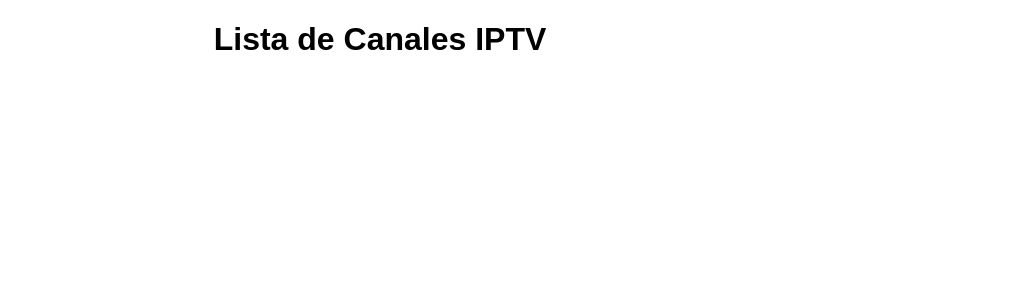
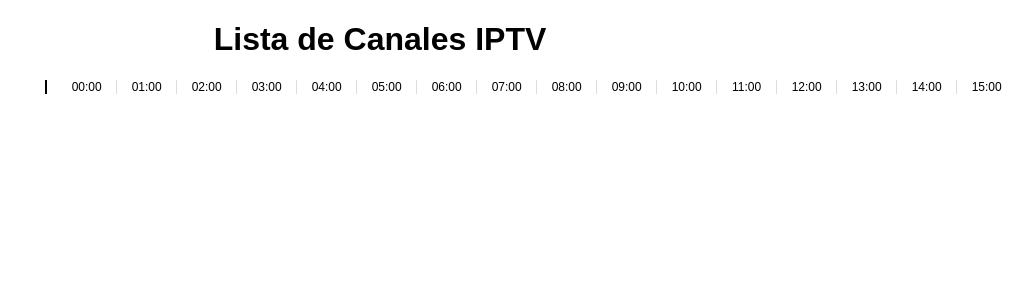
Before and after one commit to Pirito10/IPTV-Guide, a Flask app: page / in a window 1280 px wide. Shown: the top 300 px of the page, without its empty margins (260-1280 px from the left). Run offline with Flask 3, Linux system fonts and the light colour scheme; data that the repository does not hold is empty.

Commit message:
show timeline

```diff
--- a/templates/index.html
+++ b/templates/index.html
@@ -11,9 +11,17 @@
             text-align: center;
         }
 
+        .epg-container {
+            display: flex;
+            flex-direction: row;
+            justify-content: center;
+            align-items: flex-start;
+            overflow-x: auto;
+            width: 100%;
+        }
+
         .channel-container {
             width: 300px;
-            margin: auto;
             display: flex;
             flex-direction: column;
             align-items: center;
@@ -37,14 +45,52 @@
             color: blue;
             text-decoration: underline;
         }
+
+        .timeline-container {
+            display: flex;
+            flex-direction: column;
+            overflow-x: auto;
+            width: calc(100% - 300px);
+            border-left: 2px solid #000;
+            padding-left: 10px;
+        }
+
+        .timeline {
+            display: flex;
+            justify-content: space-between;
+            width: 1440px;
+            /* 60px por cada hora (24h) */
+            position: relative;
+        }
+
+        .timeline div {
+            width: 60px;
+            text-align: center;
+            font-size: 12px;
+            border-right: 1px solid #ddd;
+        }
     </style>
 </head>
 
 <body>
     <h1>Lista de Canales IPTV</h1>
-    <div class="channel-container" id="channel-list"></div>
+    <div class="epg-container">
+        <div class="channel-container" id="channel-list"></div>
+        <div class="timeline-container">
+            <div class="timeline" id="timeline"></div>
+        </div>
+    </div>
 
     <script>
+        function generateTimeline() {
+            const timeline = document.getElementById("timeline");
+            for (let i = 0; i < 24; i++) {
+                const hourBlock = document.createElement("div");
+                hourBlock.textContent = i.toString().padStart(2, '0') + ":00";
+                timeline.appendChild(hourBlock);
+            }
+        }
+
         async function fetchChannels() {
             const response = await fetch('/api/channels');
             const channels = await response.json();
@@ -70,6 +116,7 @@
             });
         }
 
+        generateTimeline();
         fetchChannels();
     </script>
 </body>
```
